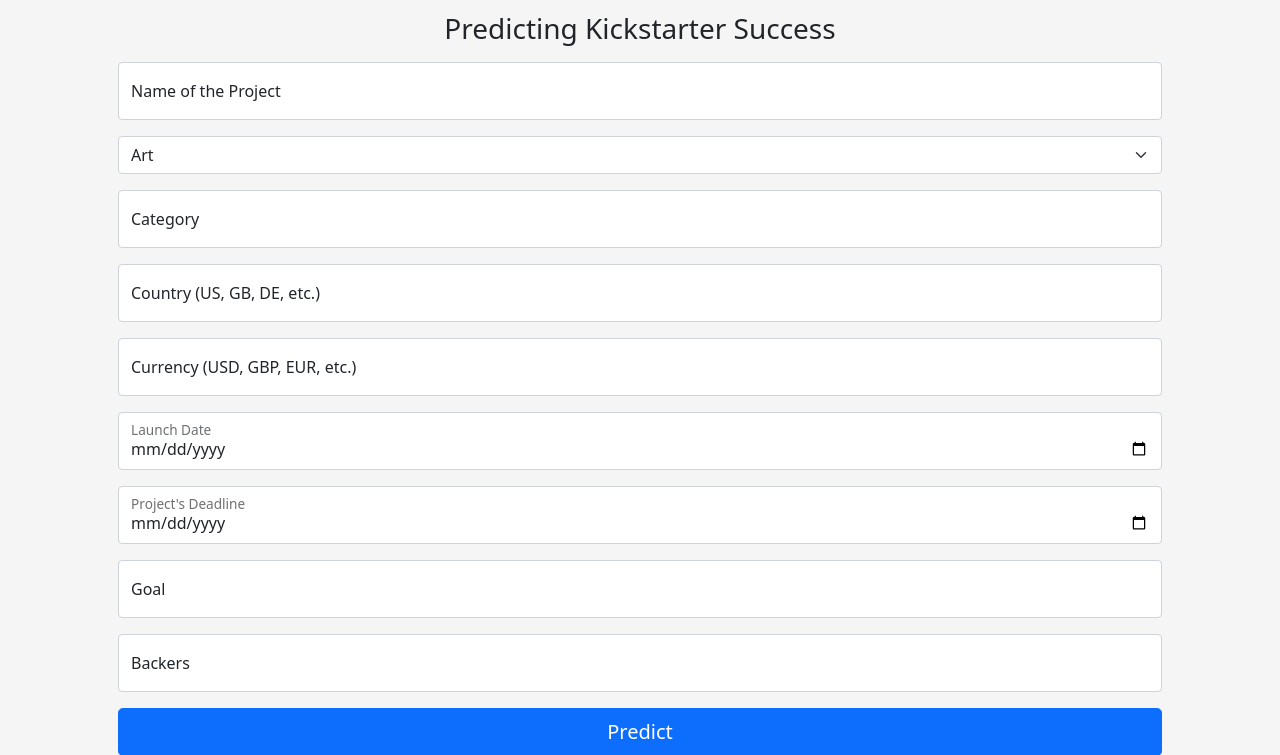
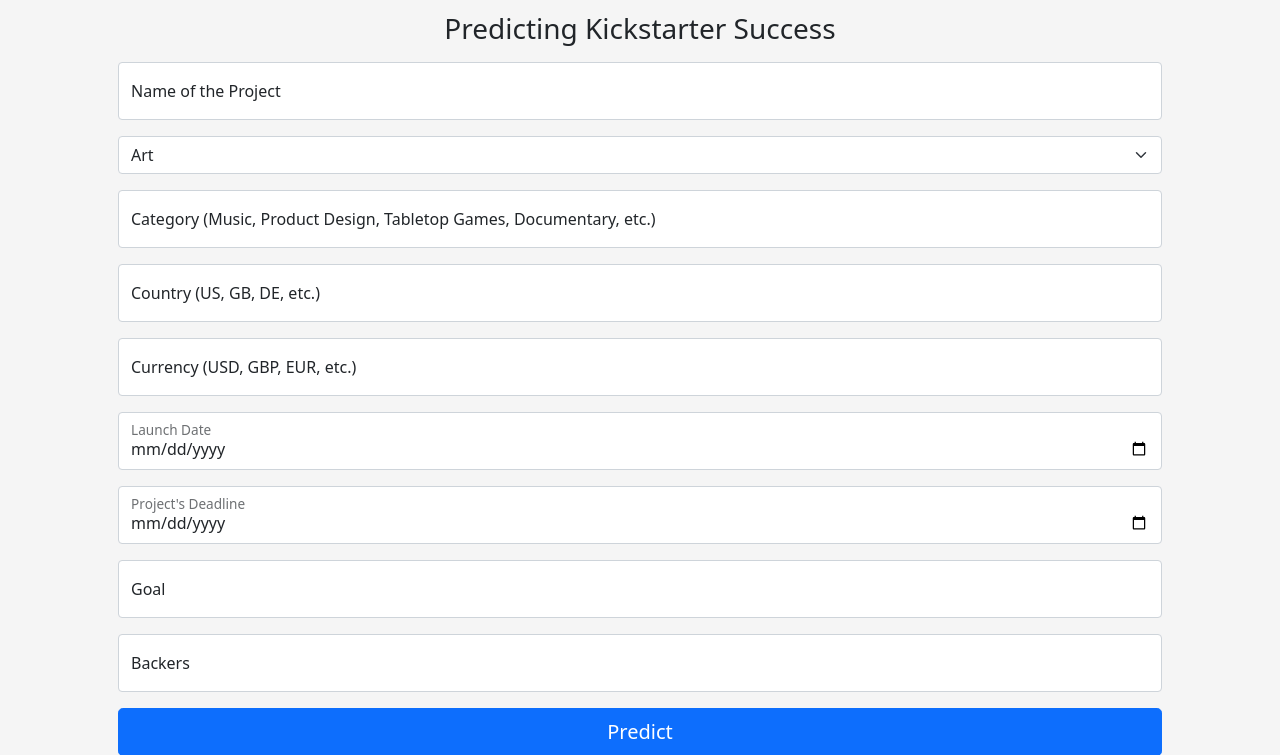
Before and after one commit to rohanstomar11/Technocolabs-MLE-Internship, a Flask app: page / in a window 1280 px wide. Shown: the part 327-1082 px from the top of the page. Run offline with Flask 2, Linux system fonts and the light colour scheme; parts of the project's set-up code (start-up, migrations or seed data) failed here and were passed over.

Commit message:
Update home.html

```diff
--- a/FLASK/templates/home.html
+++ b/FLASK/templates/home.html
@@ -114,7 +114,7 @@
 
       <div class="form-floating mb-3">
         <input type="text" class="form-control" id="floatingInput" placeholder="Category" name="CATEGORY">
-        <label for="floatingPassword">Category</label>
+        <label for="floatingPassword">Category (Music, Product Design, Tabletop Games, Documentary, etc.)</label>
       </div>
 
       <div class="form-floating mb-3">
```
